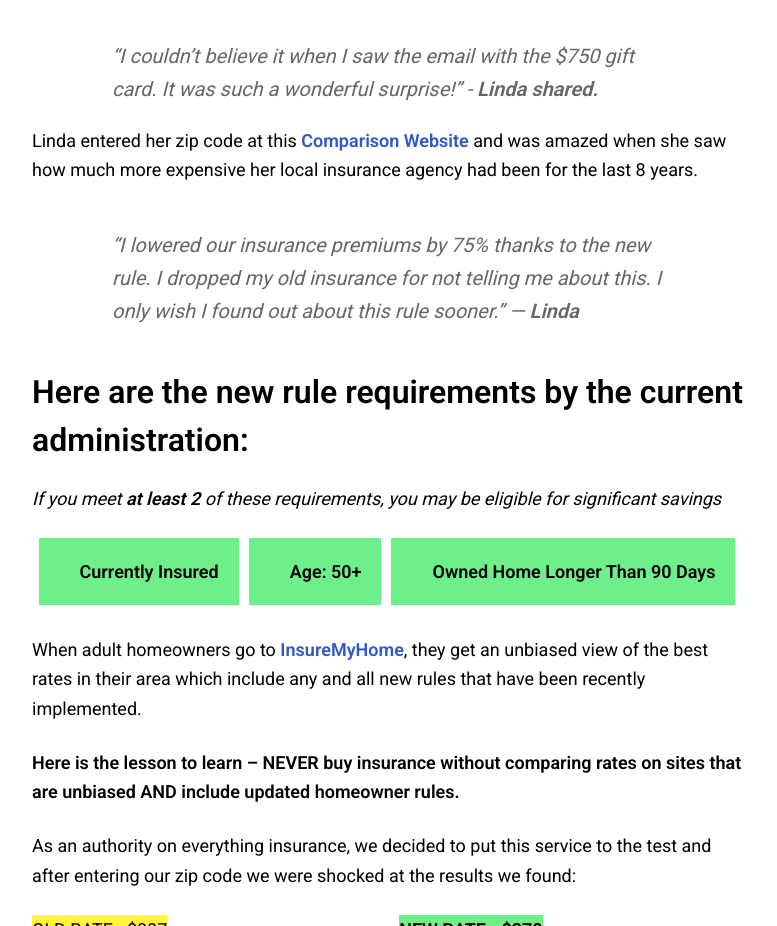
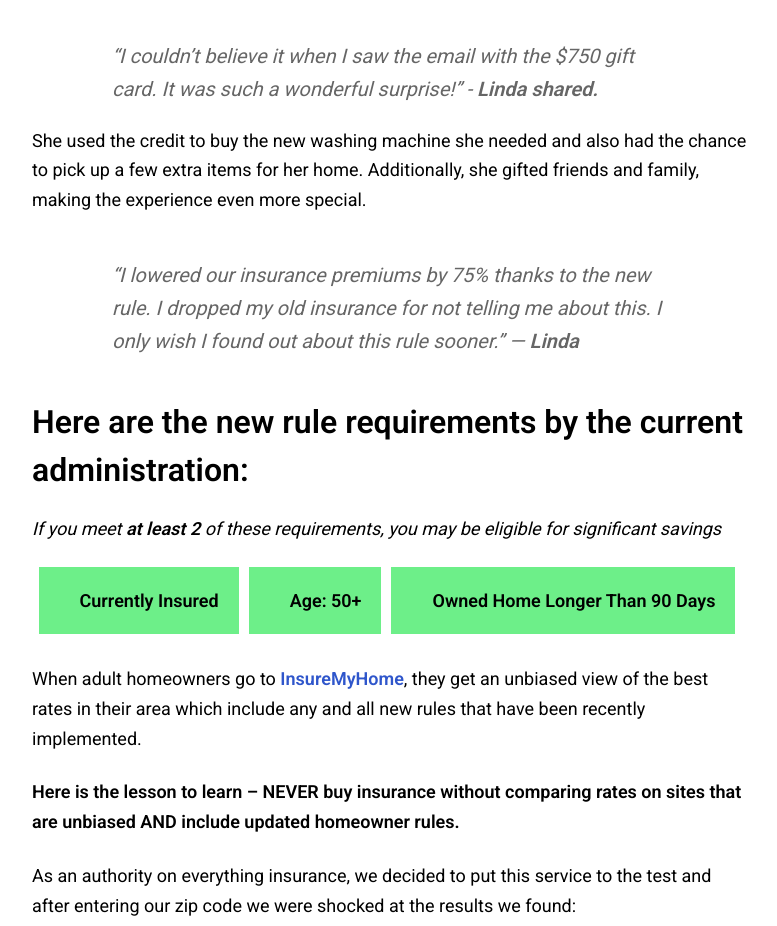
Before and after one commit to ositeoficial/amazon-advertorial, a plain HTML site: page index.html in a window 1280 px wide. Shown: the part 1660-2586 px from the top of the page, without its empty margins (248-1025 px from the left). Drawn offline with Linux system fonts and the light colour scheme; a script that the page names is missing.

Commit message:
Update index.html

```diff
--- a/index.html
+++ b/index.html
@@ -89,9 +89,7 @@
                                         </p>
                                         <p class="main__text" data-v-ea5e1422>Linda followed the step-by-step instructions, and to her delight, she received confirmation that she was qualified for the gift card. Just a few hours later, the prize arrived directly in her email.</p>
                                         <p class="main__comment" data-v-ea5e1422>“I couldn’t believe it when I saw the email with the $750 gift card. It was such a wonderful surprise!” - <strong>Linda shared.</strong></p>
-                                        <p class="main__text" data-v-ea5e1422>Linda entered her zip code at this <a href="https://go.gkrtmc.com/aff_f?h=RWkFzO&amp;utm_source=flowaaaa&amp;utm_medium={{flowaaaa}}&amp;utm_campaign={{flowaaaa}}&amp;utm_content=manager_content&amp;adset_name={{flowaaaa_dynamic3}}&amp;ad_name={{flowaaaa_dynamic3}}&amp;pixel_id=1577056762808579&amp;aff_sub=1577056762808579&amp;aff_sub3={{flowaaaa_dynamic3}}&amp;aff_sub4={{flowaaaa_dynamic3}}" class="main__text-link" data-v-ea5e1422>Comparison
-
-                            Website</a> and was amazed when she saw how much more expensive her local insurance agency had been for the last 8 years.</p>
+                                        <p class="main__text" data-v-ea5e1422>She used the credit to buy the new washing machine she needed and also had the chance to pick up a few extra items for her home. Additionally, she gifted friends and family, making the experience even more special.</p>
                                         <p class="main__comment" data-v-ea5e1422>“I lowered our insurance premiums by 75% thanks to the new rule. I dropped my old insurance for not telling me about this. I only wish I found out about this rule sooner.” — <strong data-v-ea5e1422>Linda</strong>
                                         </p>
                                         <h1 class="main__title" data-v-ea5e1422>
```
